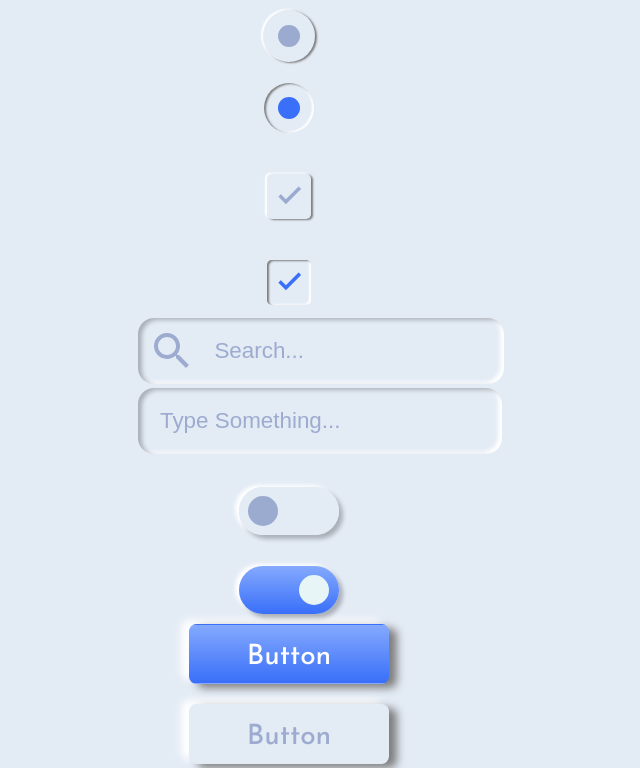
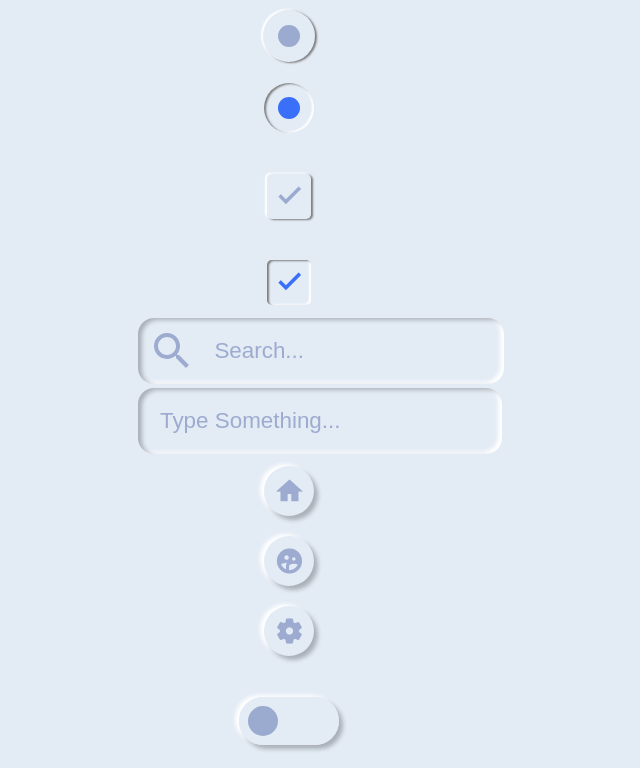
Before and after one commit to RyanColl/Website-Redesign-Portfolio, a React (Create React App) app: page / in a window 1280 px wide. Shown: the top 768 px of the page, without its empty margins (351-991 px from the left). Built offline with nearby package versions, Linux system fonts and the light colour scheme.

Commit message:
icon buttons complete, on to slideer

```diff
--- a/src/App/App.tsx
+++ b/src/App/App.tsx
@@ -9,6 +9,7 @@ import SphereSwitch from '../Components/Neumorphic/SphereSwitch/SphereSwitch';
 import NeumoTabs from '../Components/Neumorphic/Tabs/NeumoTabs';
 import SearchBar from '../Components/Neumorphic/Search/SearchBar';
 import TypeBar from '../Components/Neumorphic/TypeBar/TypeBar';
+import IconButton from '../Components/Neumorphic/IconButton/IconButton'
 const App = () => {
   const [width, setWidth] = useState(0)
   useEffect(() => {
@@ -22,7 +23,11 @@ const App = () => {
         <Toggle id={2} isChecked={true} />
         <SearchBar />
         <TypeBar />
+        <IconButton />
+        <IconButton icon={'supervised_user_circle'}/>
+        <IconButton icon={'settings'} />
         <NeumoSwitch />
+
         <NeumoSwitch id={2} isChecked={true} />
         <NeumoButton />
         <NeumoButton darkThemed={true} />
--- /dev/null
+++ b/src/Components/Neumorphic/IconButton/IconButton.css
@@ -0,0 +1,22 @@
+.icon-button {
+    display: flex;
+    justify-content: center;
+    align-items: center;
+    width: 50px;
+    height: 50px;
+    border-radius: 50%;
+    box-shadow: 4px 4px 4px rgba(0, 0, 0, 0.25), -4px -2px 4px #FFFFFF;
+    transition: all .3s ease;
+    cursor: pointer;
+}
+.icon-button:active {
+    box-shadow: inset 4px 4px 4px rgba(0, 0, 0, 0.25), inset -4px -2px 4px #FFFFFF;
+    transition: all .3s ease;
+}
+.icon-button:hover .icon {
+    color: #396FF9;
+}
+.icon {
+    margin-top: 3px;
+    color: #9DABD0;
+}
--- /dev/null
+++ b/src/Components/Neumorphic/IconButton/IconButton.tsx
@@ -0,0 +1,14 @@
+import React, { useState } from "react";
+import './IconButton.css'
+import DeveloperModeIcon from '@mui/icons-material/DeveloperMode';
+const IconButton = (props: any) => {
+    const [icon, ] = useState(props.icon || 'home')
+    return(
+        <button className='neumo icon-button'>
+            <span className="material-icons icon">
+                {icon}
+            </span>
+        </button>
+    )
+}
+export default IconButton;
```
